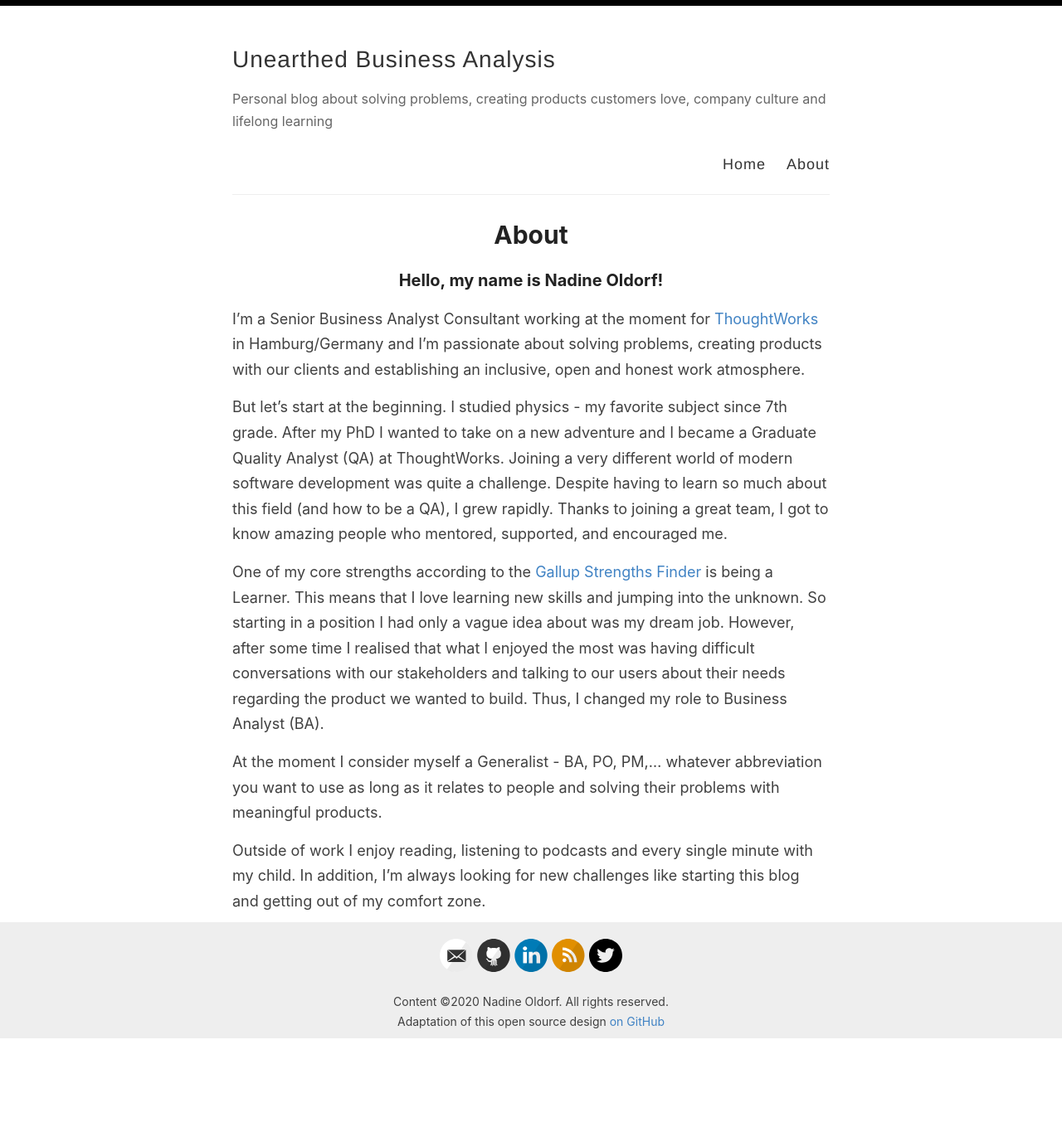
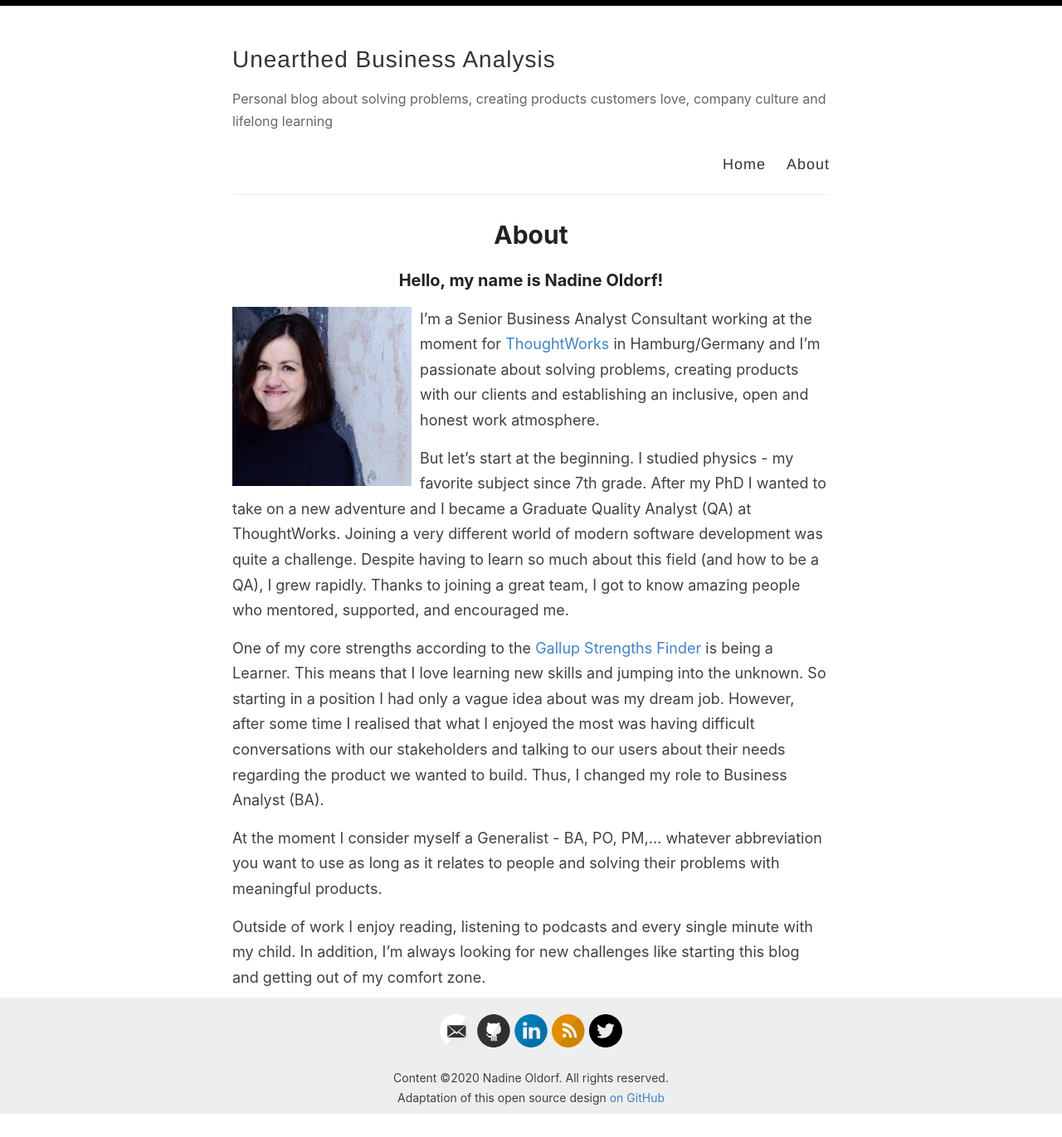
Before and after one commit to noldorf/unearthedBA, a Jekyll site: the page built from _pages/about.md, in a window 1280 px wide. Shown: the whole page at 83% size. Built offline with Jekyll 4.4.1, drawn with Linux system fonts in a browser that asks for light colours; before the commit the page ends 1279 px from its top, so only the background shows below that.

Commit message:
Adding profile pic to About page

```diff
--- a/_pages/about.md
+++ b/_pages/about.md
@@ -5,6 +5,8 @@ title: About
 ---
 
 ### Hello, my name is Nadine Oldorf!
+
+<img class="profile-pic" src="../images/Profilbild.jpg" />
 
 I'm a Senior Business Analyst Consultant working at the moment for [ThoughtWorks](https://www.thoughtworks.com/) in Hamburg/Germany and I'm passionate about solving problems, creating products with our clients and establishing an inclusive, open and honest work atmosphere.
 
--- a/assets/style.scss
+++ b/assets/style.scss
@@ -275,6 +275,12 @@ p > img {
   @include mobile {
     text-align: center;
   }
+}
+
+.profile-pic {
+  float: left;
+  margin-right: 10px;
+  max-width: 30%;
 }
 
 .site-avatar {
```
